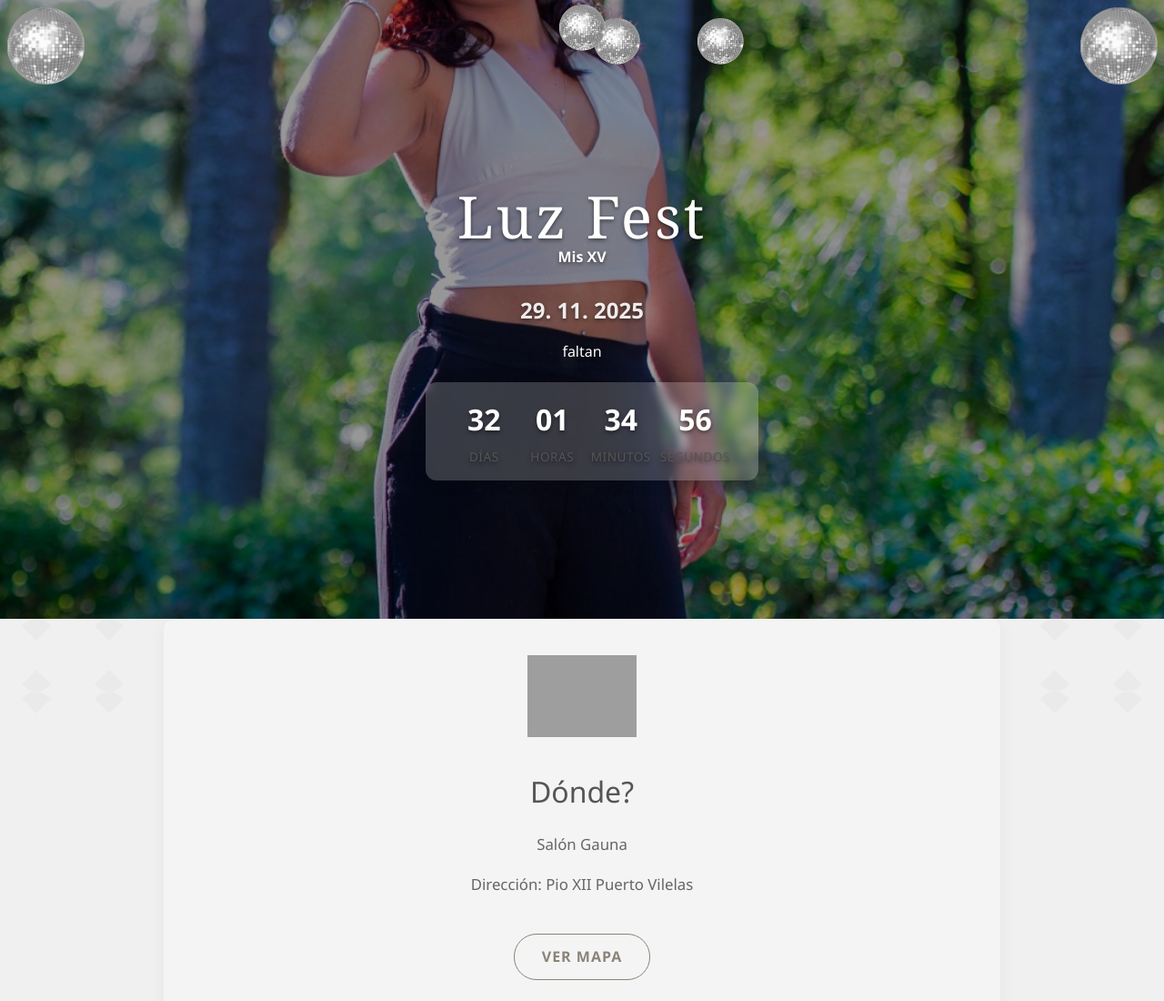
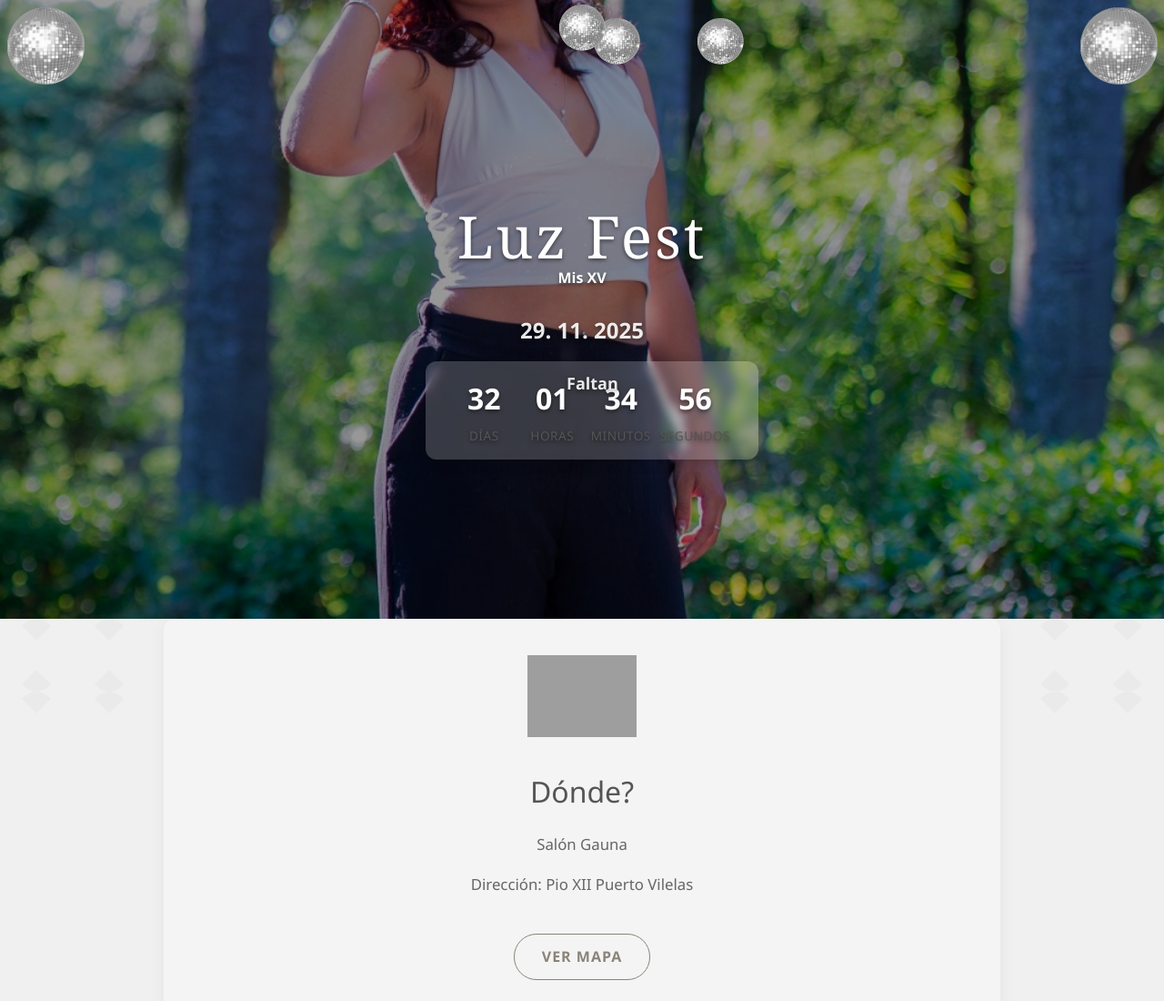
Before and after one commit to romerofrandaniel/luz-fest, a plain HTML site: page index.html in a window 1280 px wide. Shown: the top 1100 px of the page at 91% size. Drawn offline with Linux system fonts and the light colour scheme; grey boxes are pictures that could not be loaded.

Commit message:
Update index.html

```diff
--- a/index.html
+++ b/index.html
@@ -353,9 +353,13 @@ window.addEventListener('touchstart', activarAudio);
 
  <div class="" style="text-align:center;">
     <!-- CONTADOR REGRESIVO -->
-     <p">faltan</p>
 
-<div class="hero-countdown">
+
+<div class="hero-countdown" style="position: relative; text-align: center;">
+    <!-- Texto "Faltan" centrado arriba -->
+    <p style="position: absolute; top: 10px; left: 50%; transform: translateX(-50%); font-weight: bold; font-size: 18px; margin: 0; z-index: 10;">
+        Faltan
+    </p>
   <div class="hero-countdown-item">
       <span id="days">00</span>
       <small>Días</small>
```
